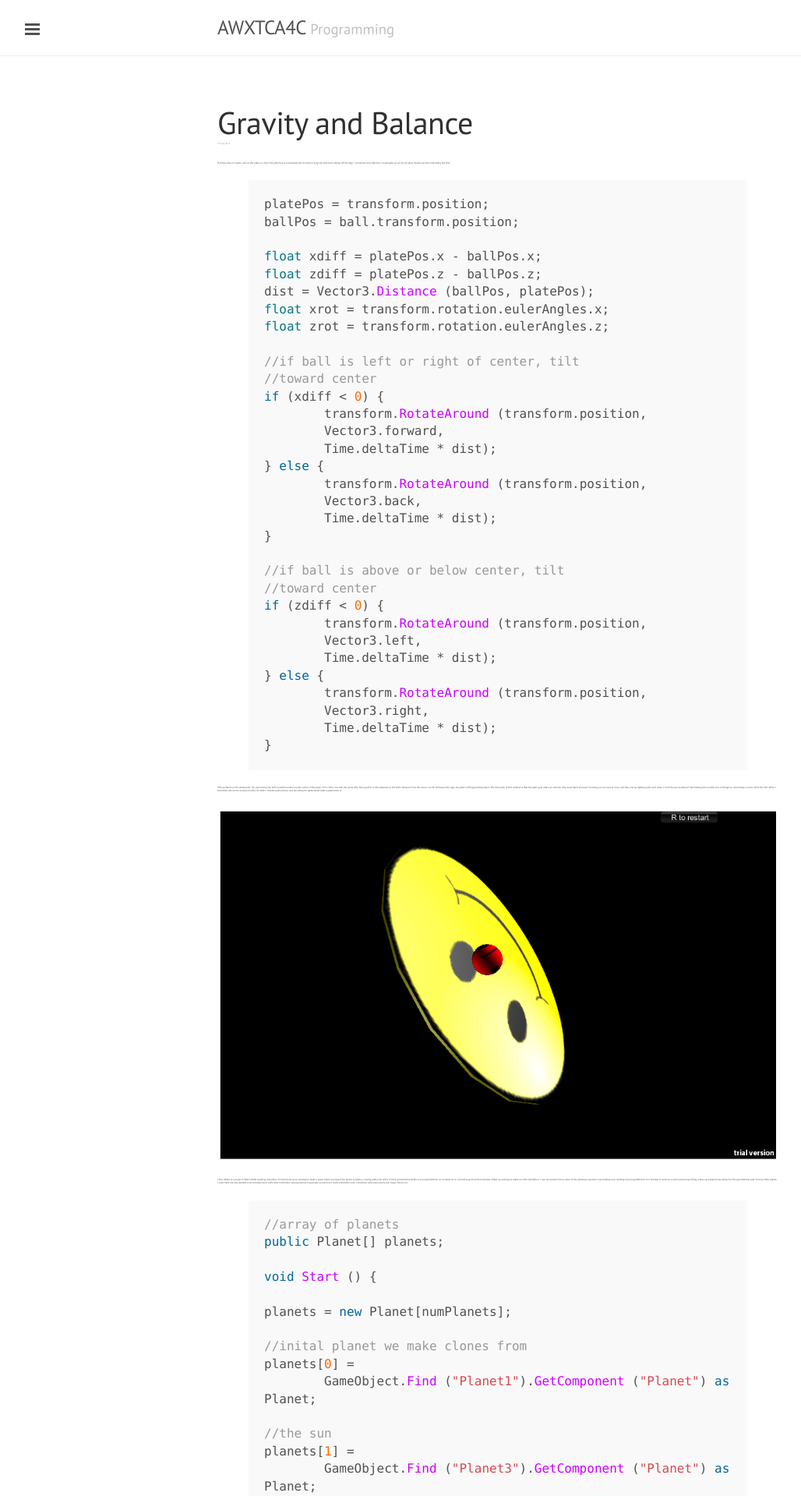
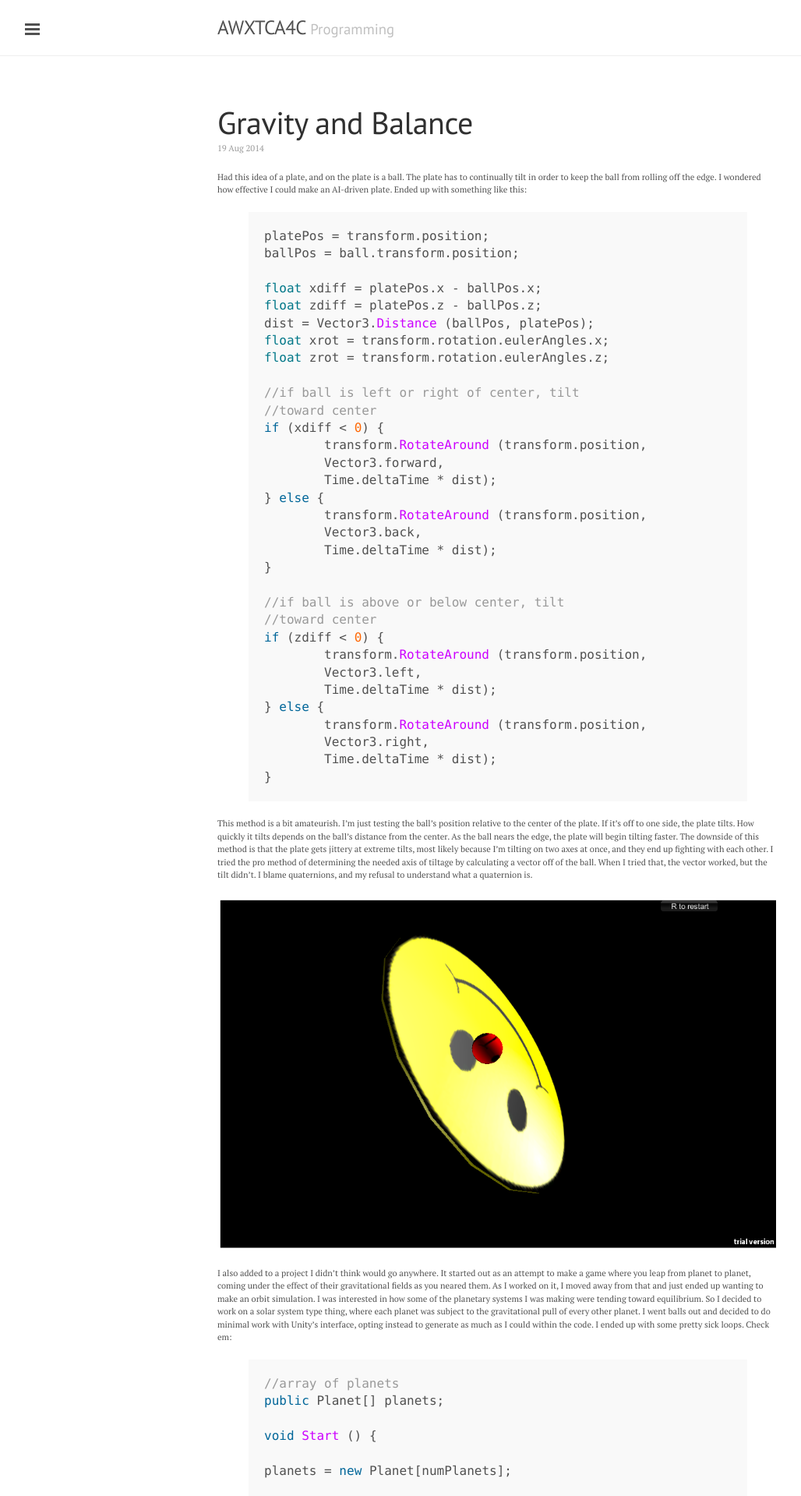
Before and after one commit to apiotrow/apiotrow.github.io, a Jekyll site: the page built from index.html, in a window 1280 px wide. Shown: the top 1919 px of the page at 78% size, without its empty margins (1-1029 px from the left). Built offline with Jekyll 4.4.1, drawn with Linux system fonts in a browser that asks for light colours; Markdown is read by kramdown in place of the engine named in the settings; the list of posts is cut into pages by our own code.

Commit message:
Update lanyon.css

```diff
--- a/public/css/lanyon.css
+++ b/public/css/lanyon.css
@@ -300,7 +300,7 @@ a.sidebar-nav-item:focus {
 .page,
 .post {
   margin-bottom: 4em;
-  font-size: 15%;
+  font-size: 55%;
 }
 
 /* Blog post or page title */
```
